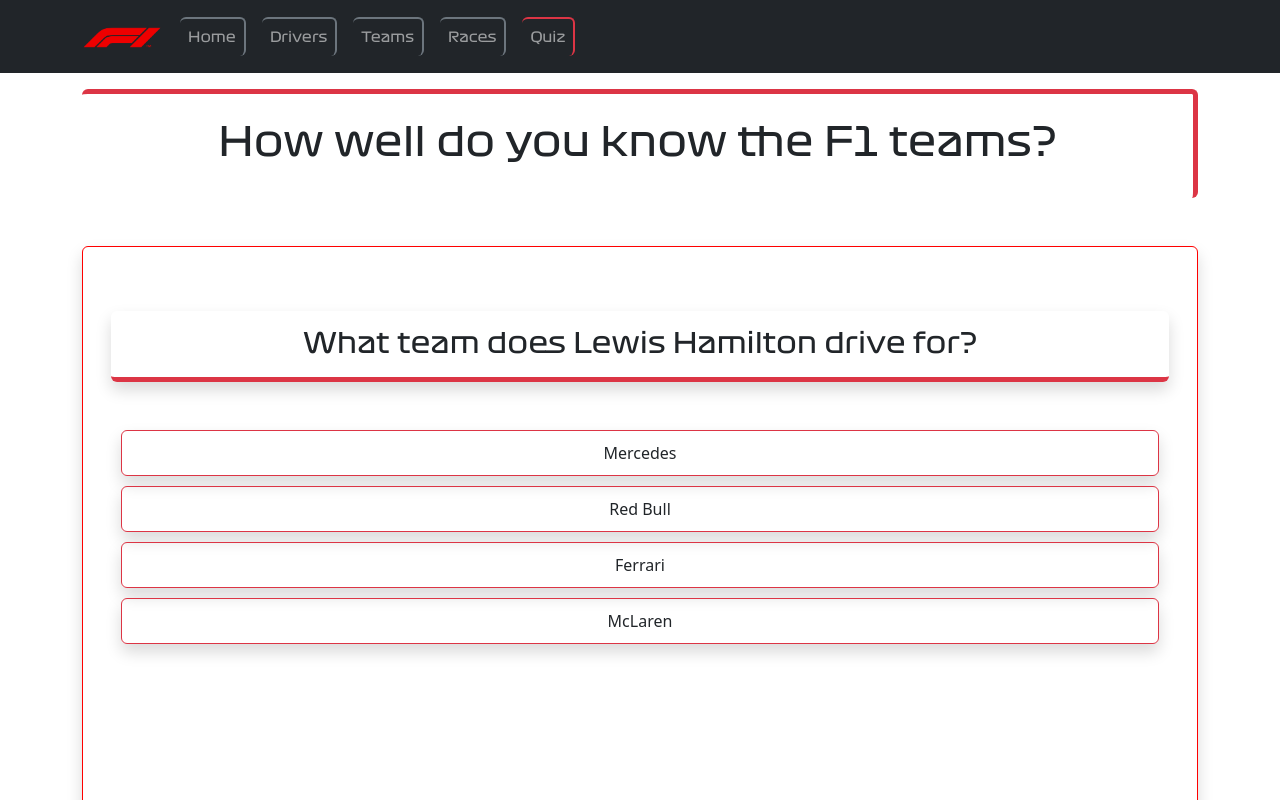
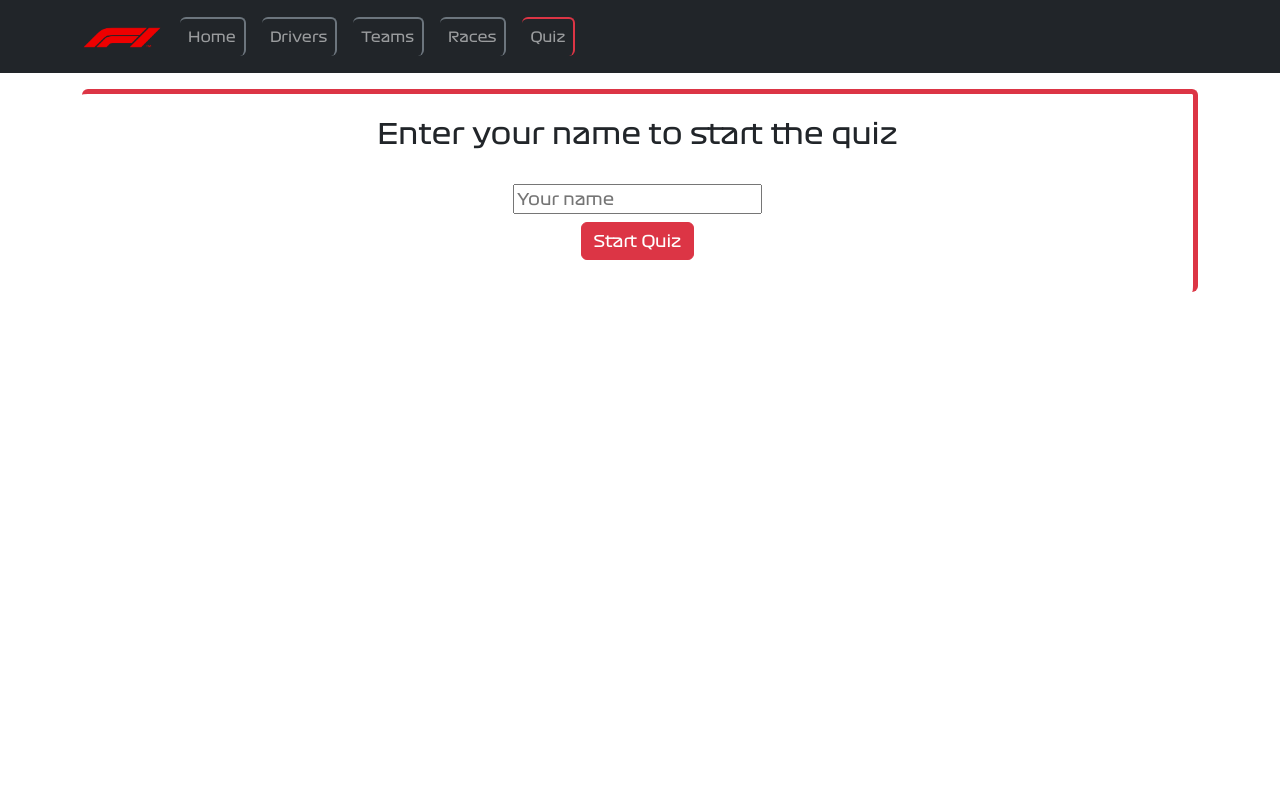
Before and after one commit to AntonioAcostaa/F1SpecialEventFrontend, a React (Vite) app in the folder f1specialeventfrontend/: page /quiz in a window 1280 px wide. Shown: the top 800 px of the page. Built offline with nearby package versions, Linux system fonts and the light colour scheme.

Commit message:
litt fix på quiz, kommentert ut save local

```diff
--- a/f1specialeventfrontend/src/assets/fonts/fonts.css
+++ b/f1specialeventfrontend/src/assets/fonts/fonts.css
@@ -17,3 +17,7 @@
 .mainPageHeader {
     font-family: "f1Wide";
 }
+
+.quizName {
+    font-family: "f1Black";
+}
--- a/f1specialeventfrontend/src/pages/quiz/QuizPage.tsx
+++ b/f1specialeventfrontend/src/pages/quiz/QuizPage.tsx
@@ -11,19 +11,34 @@
     const { setActivePage } = useContext(
         ActivePageContext
     ) as IActivePageContext;
+
     useEffect(() => {
         setActivePage(ActivePage.quiz);
+        localStorage.setItem("name", name);
+        localStorage.setItem("score", JSON.stringify(score));
         // eslint-disable-next-line react-hooks/exhaustive-deps
     }, []);
 
     const questions: IQuizQuestions[] = QuizModule.getQuizArray();
     const [currentQuestionIndex, setCurrentQuestionIndex] = useState(0);
     const [score, setScore] = useState(0);
+    const [isQuizStarted, setIsQuizStarted] = useState(false);
+    const [name, setName] = useState("");
+
     const [selectedAnswer, setSelectedAnswer] = useState<{
         id: number;
         answer: string;
         isCorrect: boolean;
     } | null>(null);
+
+    /*const saveScore = () => {
+        const newUser = { name, score };
+        const storedUsers = localStorage.getItem("ScoreByUser");
+        const users = storedUsers ? JSON.parse(storedUsers) : [];
+        users.push(newUser);
+        localStorage.setItem("ScoreByUser", JSON.stringify(users));
+        return saveScore;
+    };*/
 
     const listQuiz = () => {
         if (currentQuestionIndex >= questions.length) {
@@ -33,6 +48,7 @@
                     <div className="cardHeader m-5">
                         Your score is:{" "}
                         <h2 className="text-danger p-2">{score}</h2>
+                        saveScore();
                     </div>
                     <div className="">
                         <button
@@ -117,6 +133,36 @@
         }
     };
 
+    if (!isQuizStarted) {
+        return (
+            <div className="container">
+                <div className="header col-12 mx-auto rounded text-center p-4 border-top border-5 border-danger border-end mb-1 mt-3">
+                    <h3 className="">Enter your name to start the quiz</h3>
+                    <br />
+                    <form
+                        className="d-flex flex-column justify-content-center align-items-center"
+                        onSubmit={(e) => {
+                            e.preventDefault();
+                            if (name !== "") {
+                                setIsQuizStarted(true);
+                            }
+                        }}
+                    >
+                        <input
+                            type="text"
+                            placeholder="Your name"
+                            value={name}
+                            onChange={(e) => setName(e.target.value)}
+                        />
+                        <button type="submit" className="btn btn-danger m-2">
+                            Start Quiz
+                        </button>
+                    </form>
+                </div>
+            </div>
+        );
+    }
+
     return (
         <div className="container">
             <div>
```
